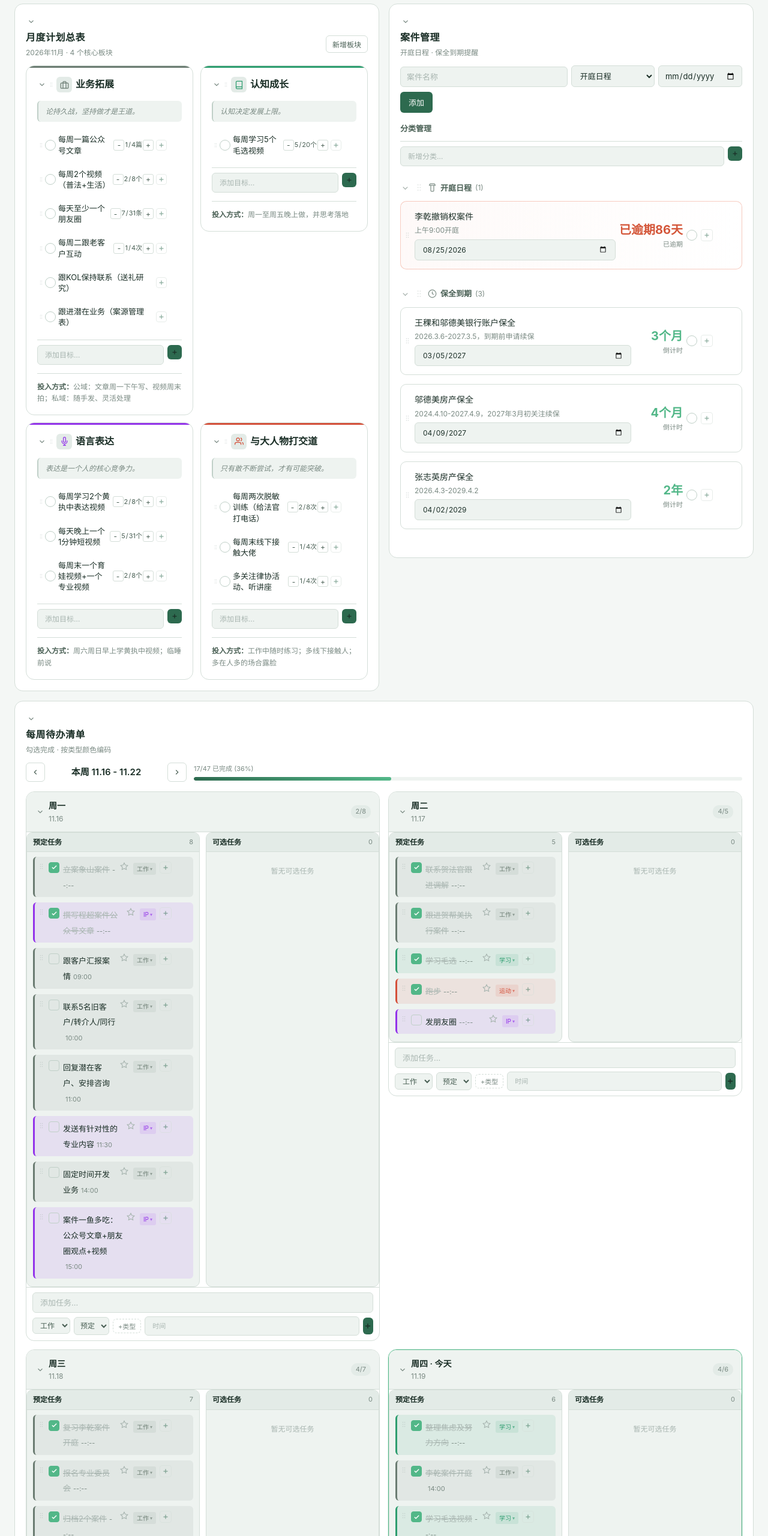
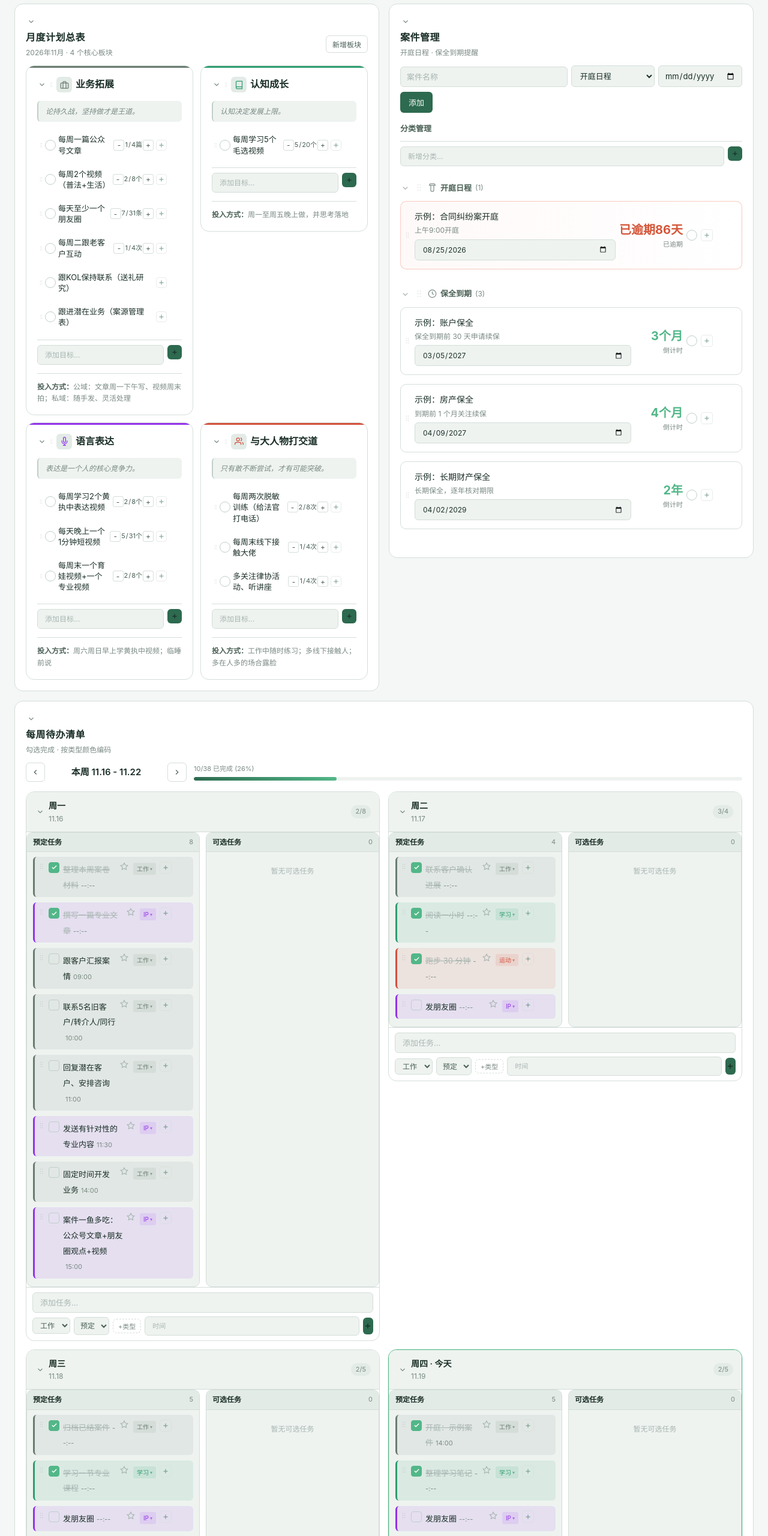
Before and after one commit to ayu7015/Sync_plan, a plain HTML site: page index.html in a window 1280 px wide. Shown: the part 240-2800 px from the top of the page at 60% size. Drawn offline with Linux system fonts and the light colour scheme.

Commit message:
fix(demo): 根治演示样例混入真实数据——首次同步不再上传样例、拉取时直接采用云端；清理历史残留14条；演示样例去除真实当事人姓名

```diff
--- a/index.html
+++ b/index.html
@@ -684,6 +684,7 @@ const KEYS={
   settings:PREFIX+'settings',
   backup:PREFIX+'backup',
   init:PREFIX+'init',
+  demo:PREFIX+'demo_seed',
   pin:PREFIX+'pin'
 };
 const COLLAPSE_KEY=PREFIX+'collapse_preferences';
@@ -1352,6 +1353,8 @@ function mergeData(base,server,local){
 }
 // === MERGE END ===
 
+let SEEDING=false; // 首次写入演示样例期间置 true，避免被误判成"用户已编辑"
+
 const Store={
   get(key,def){
     try{
@@ -1378,6 +1381,8 @@ const Store={
     try{
       const str=JSON.stringify(val);
       localStorage.setItem(key,str);
+      // 任何真实改动都意味着本地已不再是"纯演示样例"，撤掉标记
+      if(!SEEDING&&key!==KEYS.backup&&key!==KEYS.init&&key!==KEYS.demo){try{localStorage.removeItem(KEYS.demo)}catch(e){}}
       if(key!==KEYS.backup&&key!==KEYS.init){try{this.saveSnapshot(this.currentData())}catch(e){console.warn('Backup snapshot failed',e)}}
       if(key!==KEYS.backup&&key!==KEYS.init&&typeof CloudSync!=='undefined'){CloudSync.push()}
       return true;
@@ -1523,9 +1528,16 @@ const CloudSync={
     let changed=false;
     try{
       const localData=Store.currentData();
-      const base=this._baseline||{};
-      const merged=mergeData(base,data,localData);
+      // 本地若仍是首次初始化写入的演示样例（用户未编辑过、且从未同步过），
+      // 直接采用云端数据。不能走三路合并——合并会把样例任务当成"本地新增"永久保留，
+      // 导致换新浏览器/清缓存后，样例内容被反复灌进真实数据（历史故障根因）。
+      const isDemoSeed=(localStorage.getItem(KEYS.demo)==='1')&&!(this.meta&&this.meta.sha);
+      const merged=isDemoSeed?data:mergeData(this._baseline||{},data,localData);
       if(JSON.stringify(merged)!==JSON.stringify(localData)){Store.commitImport(merged);changed=true}
+      if(isDemoSeed){
+        try{localStorage.removeItem(KEYS.demo)}catch(e){}
+        showToast('已用云端数据替换本地的演示样例','success');
+      }
       this.setBaseline(merged,Math.max(this.baseVersion,this.localVersion));
     }finally{this.applyingRemote=false}
     if(changed){loadState();renderAll()}
@@ -1569,6 +1581,14 @@ const CloudSync={
         }
       }catch(e){}
       this.localVersion=Math.max(this.localVersion,serverVersion);
+      // 本地若仍是首次初始化写入的演示样例、且从未同步过：绝不上传，直接采用云端数据。
+      // 否则样例会被下面的 mergeData 当成"仅本地新增"永久塞进真实数据（2026-11-18 事故根因）。
+      if((localStorage.getItem(KEYS.demo)==='1')&&!(this.meta&&this.meta.sha)){
+        this.isPushing=false;
+        if(serverData){await this.applyRemote(serverData);this.setStatus('synced')}
+        else this.setStatus('online');
+        return;
+      }
       // 若服务端有比基线更新的数据则合并后再推送；否则直接推送本地。版本号仍以服务端为基准单调递增
       const localData=Store.currentData();
       const base=this._baseline||{};
@@ -1688,6 +1708,7 @@ function loadState(){
   state.settings=data.settings;
   if(!Array.isArray(state.settings.customTaskTypes))state.settings.customTaskTypes=[];
   migrateFixedActions();
+  purgeLegacyDemoArtifacts();
 }
 function migrateFixedActions(){
   const block=state.strategy&&state.strategy.blocks&&state.strategy.blocks.find(b=>b.id==='fixed-actions');
@@ -1728,40 +1749,30 @@ function generateDemoData(){
   // Weekly tasks for current week
   const currentWeekTasks=[
     // Monday
-    {id:uid(),day:1,text:'立案象山案件',type:'work',done:true,time:''},
-    {id:uid(),day:1,text:'撰写程超案件公众号文章',type:'ip',done:true,time:''},
+    {id:uid(),day:1,text:'整理本周案卷材料',type:'work',done:true,time:''},
+    {id:uid(),day:1,text:'撰写一篇专业文章',type:'ip',done:true,time:''},
     // Tuesday
-    {id:uid(),day:2,text:'联系贺法官跟进调解',type:'work',done:true,time:''},
-    {id:uid(),day:2,text:'跟进贺帮美执行案件',type:'work',done:true,time:''},
-    {id:uid(),day:2,text:'学习毛选',type:'study',done:true,time:''},
-    {id:uid(),day:2,text:'跑步',type:'exercise',done:true,time:''},
+    {id:uid(),day:2,text:'联系客户确认进展',type:'work',done:true,time:''},
+    {id:uid(),day:2,text:'阅读一小时',type:'study',done:true,time:''},
+    {id:uid(),day:2,text:'跑步 30 分钟',type:'exercise',done:true,time:''},
     // Wednesday
-    {id:uid(),day:3,text:'复习李乾案件开庭',type:'work',done:true,time:''},
-    {id:uid(),day:3,text:'报名专业委员会',type:'work',done:true,time:''},
-    {id:uid(),day:3,text:'归档2个案件',type:'work',done:true,time:''},
-    {id:uid(),day:3,text:'整理焦虑来源',type:'study',done:true,time:''},
+    {id:uid(),day:3,text:'归档已结案件',type:'work',done:true,time:''},
+    {id:uid(),day:3,text:'学习一节专业课程',type:'study',done:true,time:''},
     // Thursday
-    {id:uid(),day:4,text:'整理焦虑及努力方向',type:'study',done:true,time:''},
-    {id:uid(),day:4,text:'李乾案件开庭',type:'work',done:true,time:'14:00'},
-    {id:uid(),day:4,text:'学习毛选视频',type:'study',done:true,time:''},
-    {id:uid(),day:4,text:'跑步',type:'exercise',done:true,time:''},
+    {id:uid(),day:4,text:'开庭：示例案件',type:'work',done:true,time:'14:00'},
+    {id:uid(),day:4,text:'整理学习笔记',type:'study',done:true,time:''},
     // Friday
-    {id:uid(),day:5,text:'整理毛选学习心得',type:'study',done:true,time:''},
-    {id:uid(),day:5,text:'整理微信好友分组',type:'work',done:true,time:''},
-    {id:uid(),day:5,text:'研究学习演讲',type:'study',done:true,time:''},
-    // Saturday (some not done -> overdue if today is Sunday)
-    {id:uid(),day:6,text:'公众号文章一篇',type:'ip',done:todayDay>6,time:''},
-    {id:uid(),day:6,text:'研究咨询报告产品设计',type:'work',done:todayDay>6,time:''},
-    {id:uid(),day:6,text:'晚上程超请客吃饭',type:'work',done:todayDay>6,time:''},
-    // Sunday (today)
-    {id:uid(),day:7,text:'研究普法短视频文案设计',type:'ip',done:false,important:false,time:''},
-    {id:uid(),day:7,text:'拍摄普法短视频',type:'ip',done:false,important:false,time:''},
-    {id:uid(),day:7,text:'拍摄生活短视频',type:'ip',done:false,important:false,time:''},
+    {id:uid(),day:5,text:'复盘本周工作',type:'work',done:true,time:''},
+    // Saturday
+    {id:uid(),day:6,text:'发布一篇公众号文章',type:'ip',done:todayDay>6,time:''},
+    {id:uid(),day:6,text:'拍摄并剪辑短视频',type:'ip',done:todayDay>6,time:''},
+    // Sunday
+    {id:uid(),day:7,text:'规划下周重点',type:'work',done:false,important:false,time:''},
   ];
 
   // Previous week with one overdue item
   const prevWeekTasks=[
-    {id:uid(),day:5,text:'看育儿书籍',type:'study',done:false,important:false,time:''},
+    {id:uid(),day:5,text:'阅读专业书籍',type:'study',done:false,important:false,time:''},
   ];
 
   return{
@@ -1813,10 +1824,10 @@ function generateDemoData(){
       {weekKey:getWeekKey(thisMonday),weekStart:fmtDate(thisMonday),tasks:currentWeekTasks},
     ],
     cases:{cases:[
-      {id:uid(),name:'李乾撤销权案件',category:'court',date:'2026-08-25',time:'09:00',note:'上午9:00开庭',done:false},
-      {id:uid(),name:'王稞和邬德美银行账户保全',category:'preservation',date:'2027-03-05',time:'',note:'2026.3.6-2027.3.5，到期前申请续保',done:false},
-      {id:uid(),name:'邬德美房产保全',category:'preservation',date:'2027-04-09',time:'',note:'2024.4.10-2027.4.9，2027年3月初关注续保',done:false},
-      {id:uid(),name:'张志英房产保全',category:'preservation',date:'2029-04-02',time:'',note:'2026.4.3-2029.4.2',done:false},
+      {id:uid(),name:'示例：合同纠纷案开庭',category:'court',date:'2026-08-25',time:'09:00',note:'上午9:00开庭',done:false},
+      {id:uid(),name:'示例：账户保全',category:'preservation',date:'2027-03-05',time:'',note:'保全到期前 30 天申请续保',done:false},
+      {id:uid(),name:'示例：房产保全',category:'preservation',date:'2027-04-09',time:'',note:'到期前 1 个月关注续保',done:false},
+      {id:uid(),name:'示例：长期财产保全',category:'preservation',date:'2029-04-02',time:'',note:'长期保全，逐年核对期限',done:false},
     ]},
     strategy:{
       goals:[
@@ -1841,13 +1852,36 @@ function generateDemoData(){
         {id:uid(),days:[7],time:'14:00',type:'ip',enabled:true,important:false,text:'撰写公众号文章',children:[]},
       ],
       topics:[
-        {id:uid(),text:'宝妈必看：如何管理好孩子的账户',status:'idea'},
-        {id:uid(),text:'出生礼金、周岁礼金的法律性质',status:'idea'},
-        {id:uid(),text:'离婚协议撤销权问题',status:'idea'},
-        {id:uid(),text:'打胎协议约定违约金的性质',status:'idea'},
+        {id:uid(),text:'示例选题：合同违约金如何约定',status:'idea'},
+        {id:uid(),text:'示例选题：婚姻家事常见误区',status:'idea'},
+        {id:uid(),text:'示例选题：财产保全实务要点',status:'idea'},
+        {id:uid(),text:'示例选题：执行案件推进技巧',status:'idea'},
       ]
     }
   };
+}
+
+/* ========== 一次性清理：早期"演示样例混入真实数据"事故 ========== */
+// 成因：新浏览器首次打开会写入内置演示样例；随后配置云同步时三路合并把样例当成
+// "仅本地新增"永久保留，导致样例任务被反复灌进真实数据。
+// 此处只删「id 生成于该次播种的同一分钟 + 文本命中旧样例清单 + 无来源标记」的条目，真实数据不受影响。
+function purgeLegacyDemoArtifacts(){
+  const T0=Date.parse('2026-11-18T02:12:00Z'),T1=Date.parse('2026-11-18T02:16:00Z');
+  const LEGACY=['立案象山案件','撰写程超案件公众号文章','联系贺法官跟进调解','跟进贺帮美执行案件','学习毛选','跑步','复习李乾案件开庭','报名专业委员会','归档2个案件','整理焦虑来源','整理焦虑及努力方向','李乾案件开庭','学习毛选视频','整理毛选学习心得','整理微信好友分组','研究学习演讲','公众号文章一篇','研究咨询报告产品设计','晚上程超请客吃饭','研究普法短视频文案设计','拍摄普法短视频','拍摄生活短视频','看育儿书籍'];
+  let removed=0;
+  const scan=arr=>{
+    for(let i=arr.length-1;i>=0;i--){
+      const t=arr[i];
+      const ts=parseInt(String(t.id).slice(0,8),36);
+      const hit=!isNaN(ts)&&ts>=T0&&ts<=T1&&LEGACY.indexOf(String(t.text).trim())>-1&&!t.sourceFixedId&&!t.sourceCaseId&&!t.sourceRollover;
+      if(hit){arr.splice(i,1);removed++;continue}
+      if(Array.isArray(t.children)&&t.children.length)scan(t.children);
+    }
+  };
+  (state.weekly||[]).forEach(w=>{if(Array.isArray(w.tasks))scan(w.tasks)});
+  // 不加"只跑一次"标记：清理结果要能持续传播到云端，直到各端与云端都收敛为止。
+  // 条目全部清干净后 removed 恒为 0，此函数变成纯扫描（微秒级）。
+  if(removed){saveWeekly();showToast('已清除 '+removed+' 条混入的演示样例','success')}
 }
 
 /* ========== Init ========== */
@@ -1860,14 +1894,19 @@ function initApp(){
   }
 
   // First time init
+  let seeded=false;
   if(!localStorage.getItem(KEYS.init)){
     const demo=generateDemoData();
+    SEEDING=true;
+    try{
       Store.set(KEYS.monthly,demo.monthly);
       Store.set(KEYS.weekly,demo.weekly);
       Store.set(KEYS.cases,demo.cases);
       Store.set(KEYS.strategy,demo.strategy);
       Store.set(KEYS.settings,{lastBackupReminder:0,lastExport:0});
       localStorage.setItem(KEYS.init,'1');
+    }finally{SEEDING=false}
+    seeded=true;
   }
 
   loadState();
@@ -1875,6 +1914,8 @@ function initApp(){
   let _cw=state.weekly.find(w=>weekMatches(w,_ck));
   if(!_cw){_cw={weekKey:_ck,weekStart:fmtDate(_cm),tasks:[],dismissedFixed:[]};state.weekly.push(_cw);rolloverToWeek(_cw);}
   syncWeeklyFromSources();
+  // 所有初始化写入（含固定动作投影）完成后再打标记：本地仍是"纯演示样例"
+  if(seeded){try{localStorage.setItem(KEYS.demo,'1')}catch(e){}}
   applySyncUrlParams();
   CloudSync.init();
   renderNav();
@@ -3324,14 +3365,18 @@ function doClearAll(){
   Store.remove(KEYS.init);
 
   const demo=generateDemoData();
+  SEEDING=true;
+  try{
     Store.set(KEYS.monthly,demo.monthly);
     Store.set(KEYS.weekly,demo.weekly);
     Store.set(KEYS.cases,demo.cases);
     Store.set(KEYS.strategy,demo.strategy);
     Store.set(KEYS.settings,{lastBackupReminder:0,lastExport:0});
     localStorage.setItem(KEYS.init,'1');
+  }finally{SEEDING=false}
 
   loadState();
+  try{localStorage.setItem(KEYS.demo,'1')}catch(e){}
   renderAll();
   hideModal();
   showToast('已清空并恢复示例数据','success');
```
Lines whose indentation alone changed are shown as unchanged.
